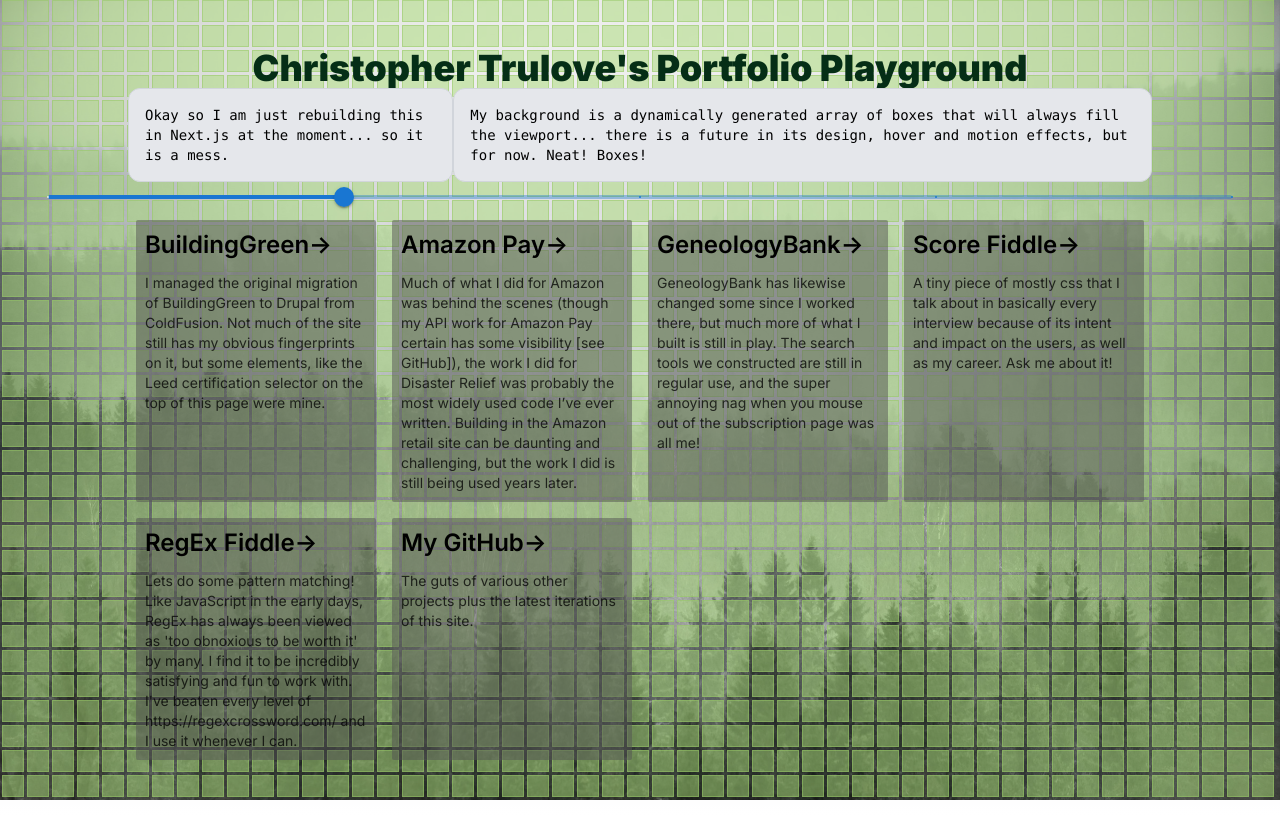
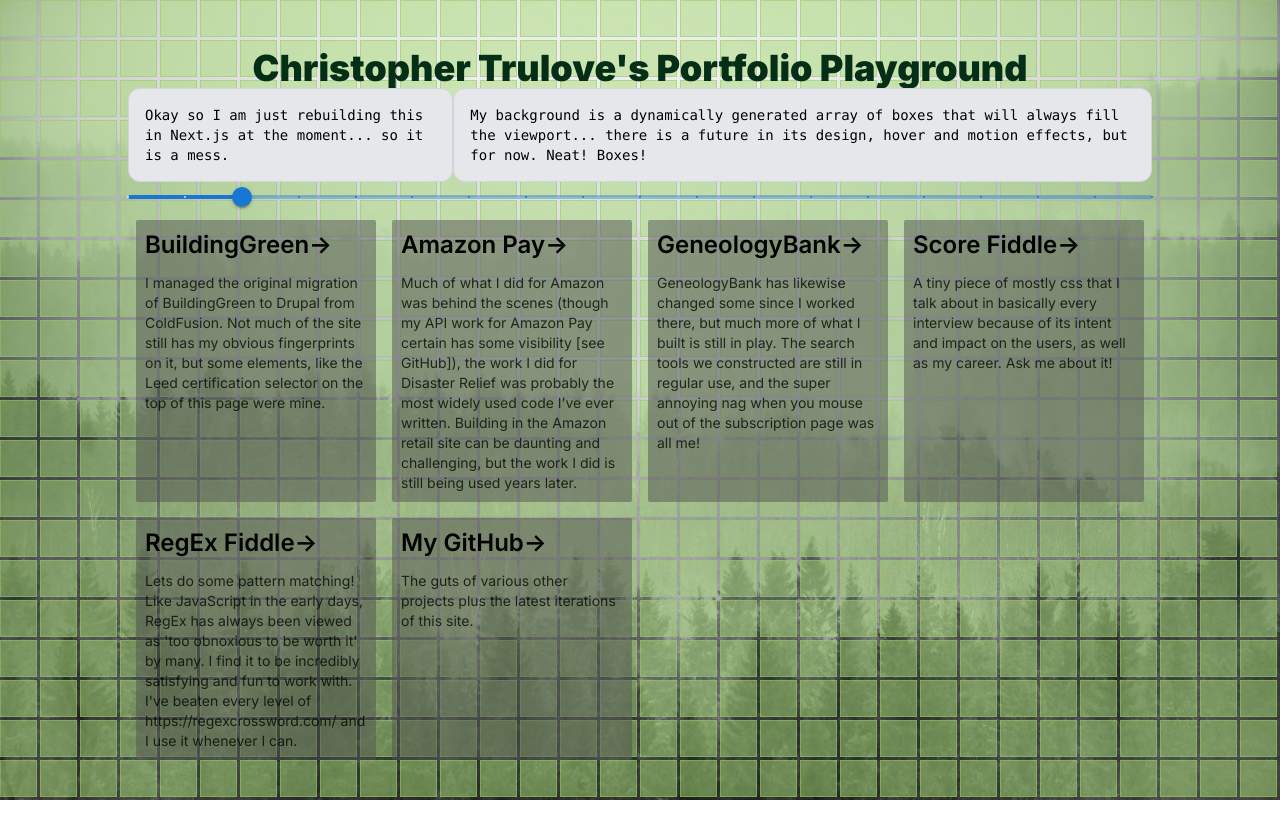
Before and after one commit to OhkaBaka/code.trulove, a Next.js app: page / in a window 1280 px wide. Built offline with nearby package versions, Linux system fonts and the light colour scheme.

Commit message:
tweaked slider position, display, and values and minimum values in Bax

```diff
--- a/src/app/page.tsx
+++ b/src/app/page.tsx
@@ -5,7 +5,7 @@ import {LinkPanel} from '../components/linkpanel';
 import {Slider} from '@mui/material';
 
 export default function Home() {
-  const [baxSize,setBaxSize] = useState(5);
+  const [baxSize,setBaxSize] = useState(40);
 
   return (
     <>
@@ -24,13 +24,14 @@ export default function Home() {
           My background is a dynamically generated array of boxes that will always fill the viewport... there is a future in its design, hover and motion effects, but for now. Neat! Boxes!
         </p>
       </div>
-      <Slider defaultValue={40}
+      <Slider defaultValue={baxSize}
         valueLabelDisplay="auto"
-        step={20}
+        step={10}
         marks
         min={20}
-        max={100}
+        max={200}
         onChange={(evt:Event, value:number|number[], thumb:number)=>{setBaxSize((value instanceof Array) ? value[0] : value)}}
+        className="w-full max-w-5xl"
       />
 
       <div className="mb-32 grid text-center lg:mb-0 lg:w-full lg:max-w-5xl lg:grid-cols-4 lg:text-left">
--- a/src/components/bax.jsx
+++ b/src/components/bax.jsx
@@ -3,8 +3,8 @@ import React, {useRef} from 'react';
 import {useDimensions} from '../hooks/useDimensions';
 import Image from "next/image";
 
-const Bax = ({baxSize=25, bgSrc=""})=>{
-  baxSize = (baxSize >=25 ) ? baxSize : 25;
+const Bax = ({baxSize=20, bgSrc=""})=>{
+  baxSize = (baxSize >=20 ) ? baxSize : 20;
   const ref = useRef(null)
   const {width, height} = useDimensions(ref)
 
```
